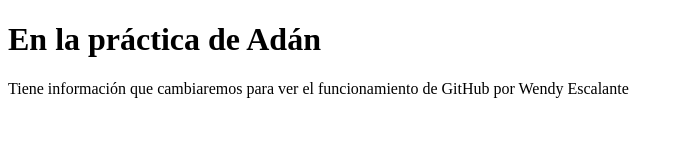
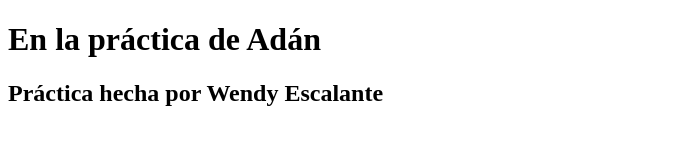
Before and after one commit to WendyEscalante97/P-gina-Web, a plain HTML site: page index.html in a window 1280 px wide. Shown: the whole page, without its empty margins (0-683 px from the left). Drawn offline with Linux system fonts and the light colour scheme.

Commit message:
Update index.html

```diff
--- a/index.html
+++ b/index.html
@@ -6,6 +6,6 @@
 </head>
 <body>
    <h1> En la práctica de Adán </h1>
-   <p> Tiene información que cambiaremos para ver el funcionamiento de GitHub por Wendy Escalante </p>
+   <h2> Práctica hecha por Wendy Escalante  </h2>
 </body>
 </html>
```
